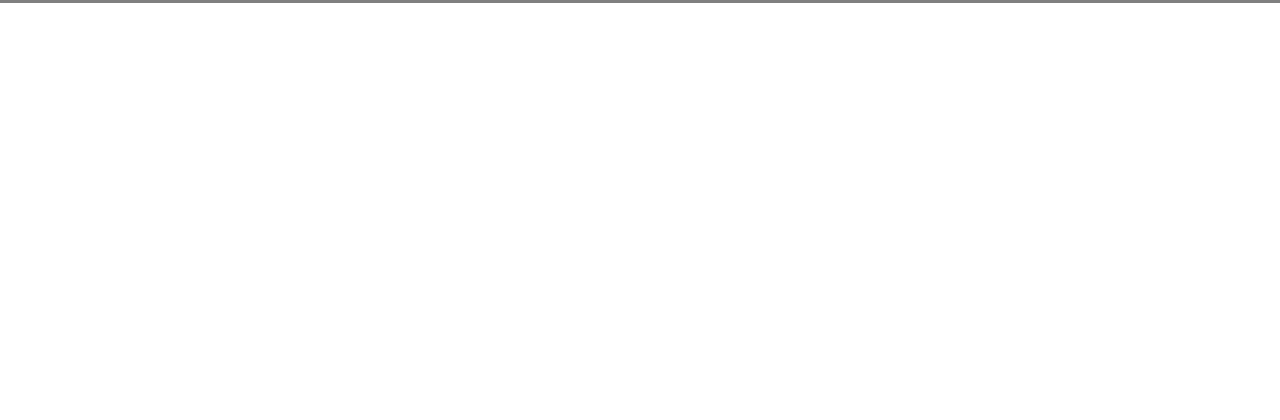
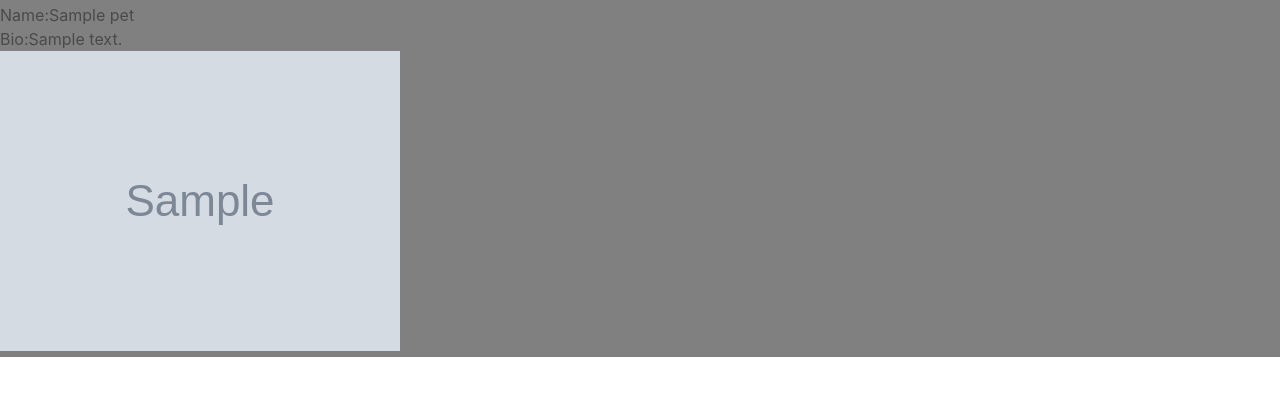
Before and after one commit to AddyRdz/MyPetPro, a Django app: page /pet/1/ in a window 1280 px wide. Shown: the part 105-525 px from the top of the page. Run offline with Django 4.2, Linux system fonts and the light colour scheme; tables that the repository leaves empty hold one stand-in row (values such as "Sample post"); grey boxes marked "Sample" are stand-in pictures.

Commit message:
Can see unique pet details

```diff
--- a/main_app/templates/pet_detail.html
+++ b/main_app/templates/pet_detail.html
@@ -2,4 +2,7 @@
 
 {% block content %}
 <h1>Details About Pet!</h1>
+<p>Name:{{pet.name}}</p>
+<p>Bio:{{pet.bio}}</p>
+<img src="{{pet.img}}" alt="Pet Image - {{pet.name}}"/>
 {% endblock %}
```
